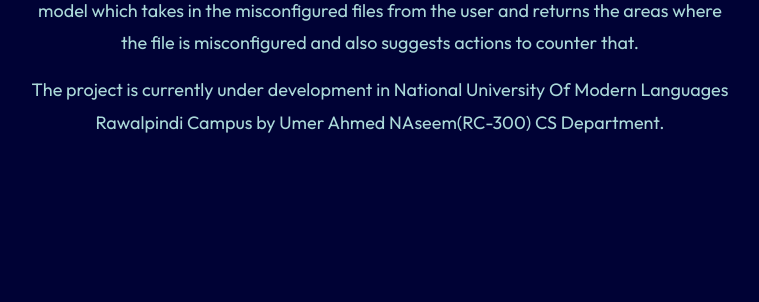
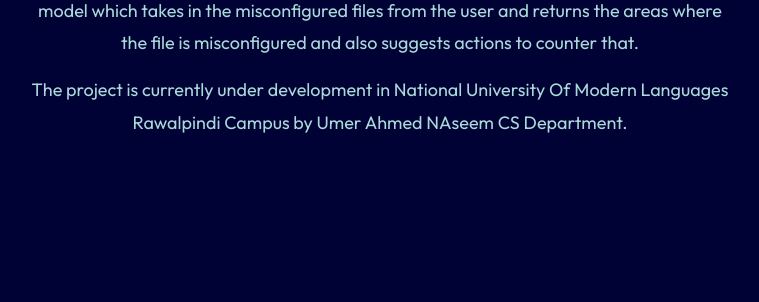
Before and after one commit to u-ahmed899/AI-Driven-Cloud-Misconfigurationn-Detection-System, a Flask app: template template/about page.html in a window 1280 px wide. Shown: the part 460-762 px from the top of the page, without its empty margins (260-1019 px from the left). Run offline with Flask 3, Linux system fonts and the light colour scheme; the template is opened without the code that fills it, so the values that code supplies are empty.

Commit message:
about page.html

```diff
--- a/template/about page.html
+++ b/template/about page.html
@@ -63,7 +63,7 @@
         from the user and returns the areas where the file is misconfigured and also suggests actions to counter that.</p>
 
         <p>The project is currently under development in National University Of Modern Languages
-        Rawalpindi Campus by Umer Ahmed NAseem(RC-300) CS Department.</p>
+        Rawalpindi Campus by Umer Ahmed NAseem CS Department.</p>
     </div>
 
 </body>
```
